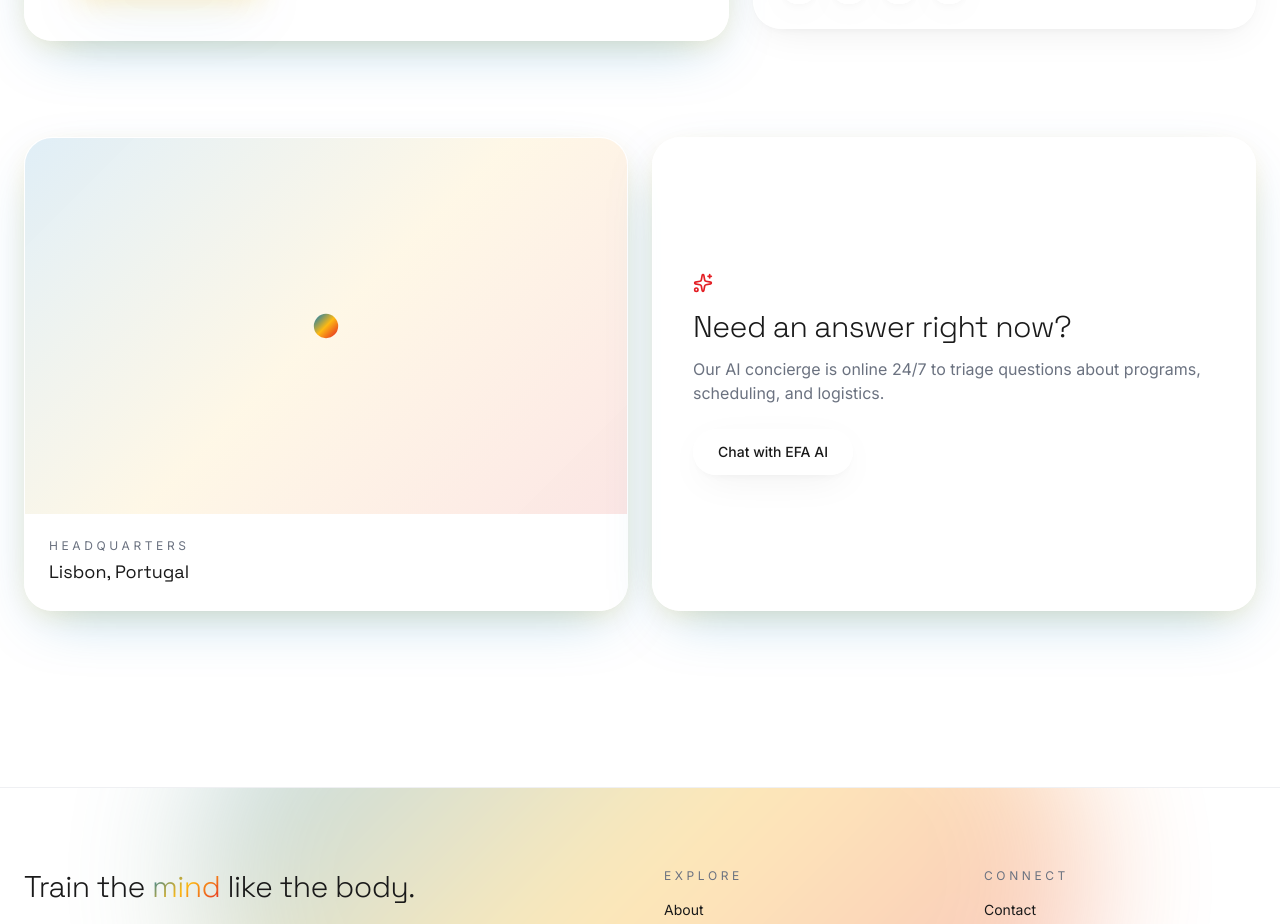
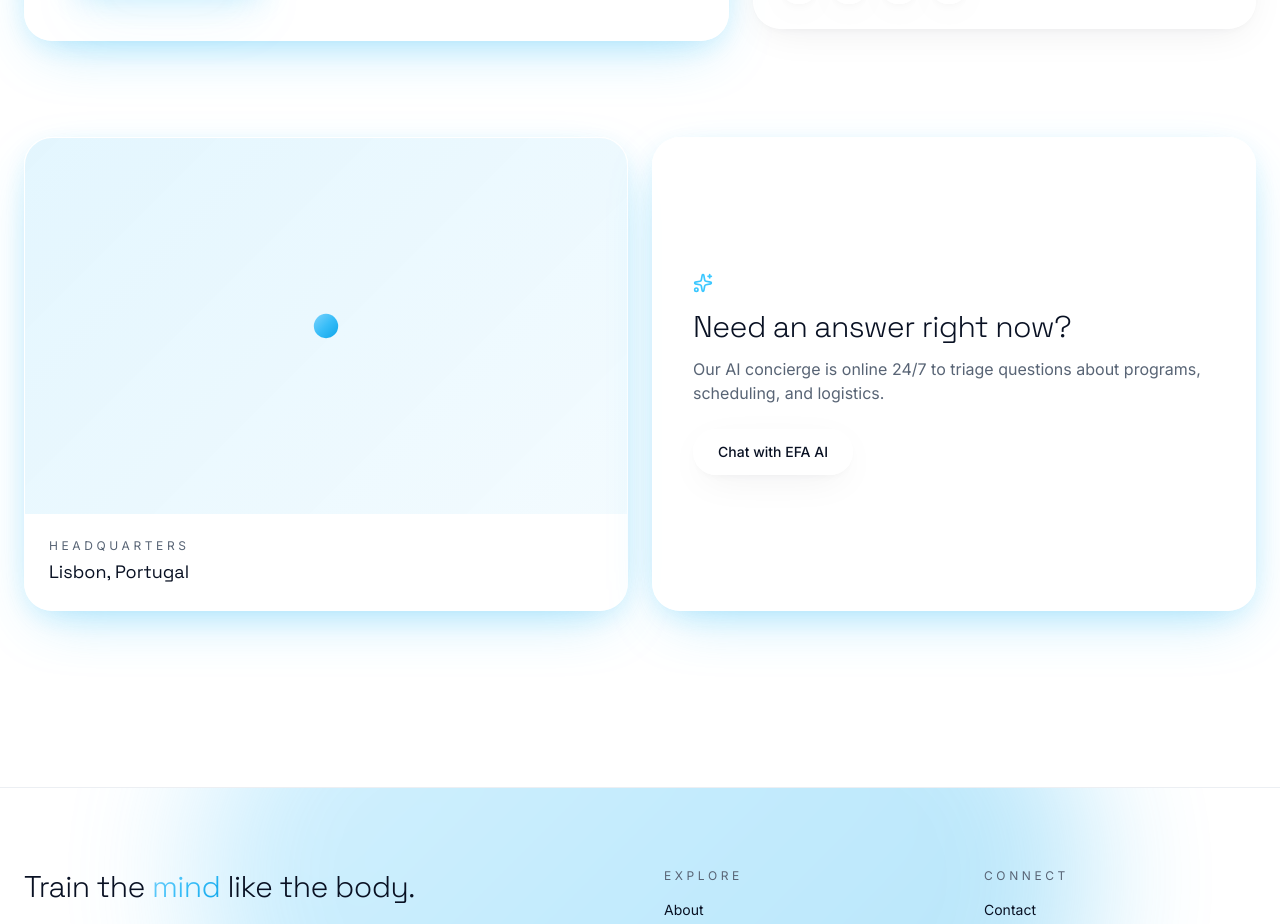
Before and after one commit to Dhanush6371/emotional, a React (Vite) app: page /contact in a window 1280 px wide. Shown: the part 840-1764 px from the top of the page. Built offline with nearby package versions, Linux system fonts and the light colour scheme.

Commit message:
color_pallate_neonblue_white

```diff
--- a/src/components/fx/GradientOrb.tsx
+++ b/src/components/fx/GradientOrb.tsx
@@ -8,7 +8,7 @@ export function GradientOrb({ className, size = 600 }: { className?: string; siz
       style={{
         width: size,
         height: size,
-        background: "radial-gradient(circle at 30% 30%, #0077BE, #FDB913 50%, transparent 70%)",
+        background: "radial-gradient(circle at 30% 30%, #38BDF8, #0EA5E9 50%, transparent 70%)",
       }}
     />
   );
--- a/src/components/fx/Hero3DOrb.tsx
+++ b/src/components/fx/Hero3DOrb.tsx
@@ -31,9 +31,9 @@ export function Hero3DOrb() {
   return (
     <Canvas camera={{ position: [0, 0, 4], fov: 45 }} dpr={[1, 2]} gl={{ antialias: true, alpha: true }}>
       <ambientLight intensity={0.6} />
-      <directionalLight position={[5, 5, 5]} intensity={1.2} color="#0077BE" />
-      <directionalLight position={[-5, -3, -2]} intensity={0.8} color="#87CEEB" />
-      <pointLight position={[0, 0, 3]} intensity={1.5} color="#FDB913" />
+      <directionalLight position={[5, 5, 5]} intensity={1.2} color="#38BDF8" />
+      <directionalLight position={[-5, -3, -2]} intensity={0.8} color="#7DD3FC" />
+      <pointLight position={[0, 0, 3]} intensity={1.5} color="#0EA5E9" />
       <Suspense fallback={null}>
         <Orb />
       </Suspense>
--- a/src/routes/about.tsx
+++ b/src/routes/about.tsx
@@ -36,8 +36,8 @@ function AboutPage() {
     <div className="relative">
       <section className="relative pt-40 pb-20 bg-gradient-to-br from-background via-iceberg-light/10 to-frost/30">
         <GradientOrb className="-right-40 top-20" size={500} />
-        {/* Medicine Wheel accent */}
-        <div className="absolute top-20 left-10 w-[400px] h-[400px] bg-medicine-yellow/8 rounded-full blur-3xl" />
+        {/* Cool blue accents */}
+        <div className="absolute top-20 left-10 w-[400px] h-[400px] bg-iceberg-light/10 rounded-full blur-3xl" />
         <div className="absolute bottom-10 right-20 w-[350px] h-[350px] bg-iceberg-blue/10 rounded-full blur-3xl" />
         <div className="mx-auto max-w-5xl px-6 text-center relative z-10">
           <p className="text-xs uppercase tracking-[0.4em] text-accent">About</p>
--- a/src/routes/blog.tsx
+++ b/src/routes/blog.tsx
@@ -52,8 +52,8 @@ function BlogPage() {
 
       <section className="relative pt-40 pb-12 bg-gradient-to-br from-background via-frost/20 to-iceberg-light/10">
         <GradientOrb className="-right-40 top-20" size={500} />
-        {/* Subtle wisdom accent (North - White) */}
-        <div className="absolute top-10 left-1/4 w-[400px] h-[400px] bg-medicine-yellow/6 rounded-full blur-3xl" />
+        {/* Cool blue wisdom */}
+        <div className="absolute top-10 left-1/4 w-[400px] h-[400px] bg-iceberg-light/8 rounded-full blur-3xl" />
         <div className="mx-auto max-w-5xl px-6 text-center relative z-10">
           <p className="text-xs uppercase tracking-[0.4em] text-accent">Insights</p>
           <h1 className="mt-4 font-display text-6xl font-light leading-[0.95] sm:text-8xl">
--- a/src/routes/booking.tsx
+++ b/src/routes/booking.tsx
@@ -34,8 +34,8 @@ function BookingPage() {
     <div className="relative min-h-screen pt-32 pb-20 bg-gradient-to-b from-background via-frost/30 to-background">
       <GradientOrb className="-left-40 top-20" size={500} />
       <GradientOrb className="-right-40 bottom-0" size={500} />
-      {/* Holistic balance - all four directions subtly present */}
-      <div className="absolute top-20 right-20 w-[350px] h-[350px] bg-medicine-yellow/8 rounded-full blur-3xl" />
+      {/* Cool blue balance */}
+      <div className="absolute top-20 right-20 w-[350px] h-[350px] bg-iceberg-light/10 rounded-full blur-3xl" />
       <div className="absolute bottom-20 left-20 w-[350px] h-[350px] bg-iceberg-blue/10 rounded-full blur-3xl" />
 
       <div className="mx-auto max-w-4xl px-6 relative z-10">
--- a/src/routes/coaching.tsx
+++ b/src/routes/coaching.tsx
@@ -39,7 +39,7 @@ function CoachingPage() {
         <GradientOrb className="-right-40 top-20" size={500} />
         {/* Iceberg depth visualization */}
         <div className="absolute inset-0 bg-gradient-to-b from-transparent via-iceberg-blue/5 to-transparent" />
-        <div className="absolute top-10 left-10 w-[450px] h-[450px] bg-medicine-yellow/6 rounded-full blur-3xl" />
+        <div className="absolute top-10 left-10 w-[450px] h-[450px] bg-iceberg-light/8 rounded-full blur-3xl" />
         <div className="mx-auto max-w-5xl px-6 text-center relative z-10">
           <p className="text-xs uppercase tracking-[0.4em] text-accent">Coaching Program</p>
           <h1 className="mt-4 font-display text-6xl font-light leading-[0.95] sm:text-8xl">
--- a/src/routes/contact.tsx
+++ b/src/routes/contact.tsx
@@ -24,9 +24,9 @@ function ContactPage() {
     <div className="relative">
       <section className="relative pt-40 pb-12 bg-gradient-to-br from-background via-iceberg-light/8 to-frost/20">
         <GradientOrb className="-left-40 top-20" size={500} />
-        {/* Connection and communication energy */}
-        <div className="absolute top-0 right-1/4 w-[400px] h-[400px] bg-medicine-red/6 rounded-full blur-3xl" />
-        <div className="absolute bottom-0 left-1/3 w-[350px] h-[350px] bg-iceberg-blue/8 rounded-full blur-3xl" />
+        {/* Cool blue communication */}
+        <div className="absolute top-0 right-1/4 w-[400px] h-[400px] bg-iceberg-blue/8 rounded-full blur-3xl" />
+        <div className="absolute bottom-0 left-1/3 w-[350px] h-[350px] bg-iceberg-light/10 rounded-full blur-3xl" />
         <div className="mx-auto max-w-5xl px-6 text-center relative z-10">
           <p className="text-xs uppercase tracking-[0.4em] text-accent">Contact</p>
           <h1 className="mt-4 font-display text-6xl font-light leading-[0.95] sm:text-8xl">
@@ -108,8 +108,8 @@ function ContactPage() {
                   ))}
                   <defs>
                     <linearGradient id="g" x1="0" x2="1">
-                      <stop offset="0%" stopColor="#0077BE" />
-                      <stop offset="100%" stopColor="#FDB913" />
+                      <stop offset="0%" stopColor="#7DD3FC" />
+                      <stop offset="100%" stopColor="#0EA5E9" />
                     </linearGradient>
                   </defs>
                 </svg>
--- a/src/routes/podcast.tsx
+++ b/src/routes/podcast.tsx
@@ -37,11 +37,11 @@ function PodcastPage() {
   );
   return (
     <div className="relative">
-      <section className="relative pt-40 pb-12 bg-gradient-to-br from-background via-frost/25 to-medicine-yellow/5">
+      <section className="relative pt-40 pb-12 bg-gradient-to-br from-background via-frost/25 to-iceberg-light/8">
         <GradientOrb className="-right-40 top-20" size={500} />
-        {/* Voice and wisdom energy */}
+        {/* Cool blue voice energy */}
         <div className="absolute top-10 left-10 w-[450px] h-[450px] bg-iceberg-blue/8 rounded-full blur-3xl" />
-        <div className="absolute bottom-10 right-1/4 w-[400px] h-[400px] bg-medicine-yellow/6 rounded-full blur-3xl" />
+        <div className="absolute bottom-10 right-1/4 w-[400px] h-[400px] bg-iceberg-light/8 rounded-full blur-3xl" />
         <div className="mx-auto max-w-5xl px-6 text-center relative z-10">
           <p className="text-xs uppercase tracking-[0.4em] text-accent">Podcast</p>
           <h1 className="mt-4 font-display text-6xl font-light leading-[0.95] sm:text-8xl">
--- a/src/routes/services.tsx
+++ b/src/routes/services.tsx
@@ -30,11 +30,11 @@ const services = [
 function ServicesPage() {
   return (
     <div className="relative">
-      <section className="relative pt-40 pb-16 bg-gradient-to-br from-background via-frost/20 to-medicine-yellow/5">
+      <section className="relative pt-40 pb-16 bg-gradient-to-br from-background via-frost/20 to-iceberg-light/8">
         <GradientOrb className="-left-40 top-20" size={500} />
-        {/* Subtle Medicine Wheel presence */}
+        {/* Cool blue presence */}
         <div className="absolute top-0 right-0 w-[500px] h-[500px] bg-iceberg-blue/8 rounded-full blur-3xl" />
-        <div className="absolute bottom-0 left-1/4 w-[400px] h-[400px] bg-medicine-red/5 rounded-full blur-3xl" />
+        <div className="absolute bottom-0 left-1/4 w-[400px] h-[400px] bg-iceberg-light/8 rounded-full blur-3xl" />
         <div className="mx-auto max-w-5xl px-6 text-center relative z-10">
           <p className="text-xs uppercase tracking-[0.4em] text-accent">Services</p>
           <h1 className="mt-4 font-display text-6xl font-light leading-[0.95] sm:text-8xl">
--- a/src/routes/testimonials.tsx
+++ b/src/routes/testimonials.tsx
@@ -43,9 +43,9 @@ function Page() {
     <div className="relative">
       <section className="relative pt-40 pb-12 bg-gradient-to-br from-background via-iceberg-light/10 to-frost/25">
         <GradientOrb className="-left-40 top-20" size={500} />
-        {/* Transformation and growth energy */}
-        <div className="absolute top-0 right-10 w-[450px] h-[450px] bg-medicine-red/7 rounded-full blur-3xl" />
-        <div className="absolute bottom-0 left-1/4 w-[400px] h-[400px] bg-medicine-yellow/8 rounded-full blur-3xl" />
+        {/* Cool blue transformation */}
+        <div className="absolute top-0 right-10 w-[450px] h-[450px] bg-iceberg-blue/10 rounded-full blur-3xl" />
+        <div className="absolute bottom-0 left-1/4 w-[400px] h-[400px] bg-iceberg-light/10 rounded-full blur-3xl" />
         <div className="mx-auto max-w-5xl px-6 text-center relative z-10">
           <p className="text-xs uppercase tracking-[0.4em] text-accent">Stories</p>
           <h1 className="mt-4 font-display text-6xl font-light leading-[0.95] sm:text-8xl">
--- a/src/styles.css
+++ b/src/styles.css
@@ -9,212 +9,147 @@
   --radius-2xl: calc(var(--radius) + 8px);
   --radius-3xl: calc(var(--radius) + 12px);
   --radius-4xl: calc(var(--radius) + 16px);
-
-  /* Medicine Wheel Logo Colors - Exact Hex Values */
-  --color-medicine-yellow: #FDB913;
-  --color-medicine-red: #E31E24;
-  --color-medicine-black: #000000;
-  --color-medicine-white: #FFFFFF;
-  --color-iceberg-blue: #0077BE;
-  --color-iceberg-light: #87CEEB;
-  --color-iceberg-deep: #003D5B;
-
-  /* Base System Colors */
-  --color-background: #FFFFFF;
-  --color-foreground: #1A1A1A;
-  --color-card: #FFFFFF;
-  --color-card-foreground: #1A1A1A;
-  --color-popover: #FFFFFF;
-  --color-popover-foreground: #1A1A1A;
-  --color-primary: #0077BE;
-  --color-primary-foreground: #FFFFFF;
-  --color-secondary: #FFF8E7;
-  --color-secondary-foreground: #1A1A1A;
-  --color-muted: #F5F5F5;
-  --color-muted-foreground: #6B7280;
-  --color-accent: #E31E24;
-  --color-accent-foreground: #FFFFFF;
-  --color-destructive: #E31E24;
-  --color-destructive-foreground: #FFFFFF;
-  --color-border: #E5E7EB;
-  --color-input: #F3F4F6;
-  --color-ring: #0077BE;
-
-  /* Charts */
-  --color-chart-1: #FDB913;
-  --color-chart-2: #E31E24;
-  --color-chart-3: #0077BE;
-  --color-chart-4: #87CEEB;
-  --color-chart-5: #003D5B;
-
-  /* Sidebar */
-  --color-sidebar: #F8F9FA;
-  --color-sidebar-foreground: #1A1A1A;
-  --color-sidebar-primary: #0077BE;
-  --color-sidebar-primary-foreground: #FFFFFF;
-  --color-sidebar-accent: #F5F5F5;
-  --color-sidebar-accent-foreground: #1A1A1A;
-  --color-sidebar-border: #E5E7EB;
-  --color-sidebar-ring: #0077BE;
-
+  --color-background: var(--background);
+  --color-foreground: var(--foreground);
+  --color-card: var(--card);
+  --color-card-foreground: var(--card-foreground);
+  --color-popover: var(--popover);
+  --color-popover-foreground: var(--popover-foreground);
+  --color-primary: var(--primary);
+  --color-primary-foreground: var(--primary-foreground);
+  --color-secondary: var(--secondary);
+  --color-secondary-foreground: var(--secondary-foreground);
+  --color-muted: var(--muted);
+  --color-muted-foreground: var(--muted-foreground);
+  --color-accent: var(--accent);
+  --color-accent-foreground: var(--accent-foreground);
+  --color-destructive: var(--destructive);
+  --color-destructive-foreground: var(--destructive-foreground);
+  --color-border: var(--border);
+  --color-input: var(--input);
+  --color-ring: var(--ring);
+  --color-chart-1: var(--chart-1);
+  --color-chart-2: var(--chart-2);
+  --color-chart-3: var(--chart-3);
+  --color-chart-4: var(--chart-4);
+  --color-chart-5: var(--chart-5);
+  --color-sidebar: var(--sidebar);
+  --color-sidebar-foreground: var(--sidebar-foreground);
+  --color-sidebar-primary: var(--sidebar-primary);
+  --color-sidebar-primary-foreground: var(--sidebar-primary-foreground);
+  --color-sidebar-accent: var(--sidebar-accent);
+  --color-sidebar-accent-foreground: var(--sidebar-accent-foreground);
+  --color-sidebar-border: var(--sidebar-border);
+  --color-sidebar-ring: var(--sidebar-ring);
+  --color-neon-blue: var(--neon-blue);
+  --color-frost: var(--frost);
+  --color-silver: var(--silver);
+  --color-iceberg-light: var(--iceberg-light);
+  --color-iceberg-blue: var(--iceberg-blue);
   --font-display: "Space Grotesk", ui-sans-serif, system-ui, sans-serif;
   --font-sans: "Inter", ui-sans-serif, system-ui, sans-serif;
 }
 
 :root {
   --radius: 1rem;
+  /* Pure White / Frost / Silver */
+  --background: oklch(1 0 0);
+  --frost: oklch(0.984 0.005 247);
+  --silver: oklch(0.91 0.012 250);
+  --foreground: oklch(0.18 0.04 265);
+  --card: oklch(1 0 0);
+  --card-foreground: oklch(0.18 0.04 265);
+  --popover: oklch(1 0 0);
+  --popover-foreground: oklch(0.18 0.04 265);
+  /* Neon Blue #38BDF8 */
+  --neon-blue: oklch(0.78 0.14 230);
+  --primary: oklch(0.78 0.14 230);
+  --primary-foreground: oklch(0.99 0 0);
+  /* Iceberg colors - light blue tones only */
+  --iceberg-light: oklch(0.88 0.06 230);
+  --iceberg-blue: oklch(0.78 0.14 230);
+  --gradient-iceberg: linear-gradient(135deg, #7DD3FC 0%, #38BDF8 50%, #0EA5E9 100%);
+  /* Accent collapses to neon blue */
+  --accent: oklch(0.78 0.14 230);
+  --accent-foreground: oklch(0.99 0 0);
+  --secondary: oklch(0.97 0.008 250);
+  --secondary-foreground: oklch(0.18 0.04 265);
+  --muted: oklch(0.97 0.008 250);
+  --muted-foreground: oklch(0.5 0.03 255);
+  --destructive: oklch(0.6 0.24 27);
+  --destructive-foreground: oklch(0.99 0 0);
+  --border: oklch(0.92 0.012 250);
+  --input: oklch(0.94 0.01 250);
+  --ring: oklch(0.78 0.14 230);
+  --chart-1: oklch(0.646 0.222 41.116);
+  --chart-2: oklch(0.6 0.118 184.704);
+  --chart-3: oklch(0.398 0.07 227.392);
+  --chart-4: oklch(0.828 0.189 84.429);
+  --chart-5: oklch(0.769 0.188 70.08);
+  --sidebar: oklch(0.984 0.005 247);
+  --sidebar-foreground: oklch(0.18 0.04 265);
+  --sidebar-primary: oklch(0.78 0.14 230);
+  --sidebar-primary-foreground: oklch(0.99 0 0);
+  --sidebar-accent: oklch(0.97 0.008 250);
+  --sidebar-accent-foreground: oklch(0.18 0.04 265);
+  --sidebar-border: oklch(0.92 0.012 250);
+  --sidebar-ring: oklch(0.78 0.14 230);
 
-  /* Medicine Wheel Logo Colors */
-  --medicine-yellow: #FDB913;
-  --medicine-red: #E31E24;
-  --medicine-black: #000000;
-  --medicine-white: #FFFFFF;
-  --iceberg-blue: #0077BE;
-  --iceberg-light: #87CEEB;
-  --iceberg-deep: #003D5B;
-
-  /* Base Colors */
-  --background: #FFFFFF;
-  --frost: #F8F9FA;
-  --silver: #E8EAED;
-  --foreground: #1A1A1A;
-  --card: #FFFFFF;
-  --card-foreground: #1A1A1A;
-  --popover: #FFFFFF;
-  --popover-foreground: #1A1A1A;
-
-  /* Primary - Iceberg Blue */
-  --primary: #0077BE;
-  --primary-foreground: #FFFFFF;
-
-  /* Secondary - Medicine Yellow */
-  --secondary: #FFF8E7;
-  --secondary-foreground: #1A1A1A;
-
-  /* Accent - Medicine Red */
-  --accent: #E31E24;
-  --accent-foreground: #FFFFFF;
-
-  /* Muted */
-  --muted: #F5F5F5;
-  --muted-foreground: #6B7280;
-
-  /* Destructive */
-  --destructive: #E31E24;
-  --destructive-foreground: #FFFFFF;
-
-  /* Borders & Inputs */
-  --border: #E5E7EB;
-  --input: #F3F4F6;
-  --ring: #0077BE;
-
-  /* Charts - Medicine Wheel colors */
-  --chart-1: #FDB913;
-  --chart-2: #E31E24;
-  --chart-3: #0077BE;
-  --chart-4: #87CEEB;
-  --chart-5: #003D5B;
-
-  /* Sidebar */
-  --sidebar: #F8F9FA;
-  --sidebar-foreground: #1A1A1A;
-  --sidebar-primary: #0077BE;
-  --sidebar-primary-foreground: #FFFFFF;
-  --sidebar-accent: #F5F5F5;
-  --sidebar-accent-foreground: #1A1A1A;
-  --sidebar-border: #E5E7EB;
-  --sidebar-ring: #0077BE;
-
-  /* Medicine Wheel gradient - Four directions */
-  --gradient-medicine-wheel: linear-gradient(135deg,
-      #FDB913 0%,
-      /* Yellow - East */
-      #E31E24 33%,
-      /* Red - South */
-      #000000 66%,
-      /* Black - West */
-      #FFFFFF 100%
-      /* White - North */
-    );
-
-  /* Iceberg gradient - Depth to surface */
-  --gradient-iceberg: linear-gradient(180deg,
-      #87CEEB 0%,
-      /* Light ice surface */
-      #0077BE 50%,
-      /* Ocean blue */
-      #003D5B 100%
-      /* Deep waters */
-    );
-
-  /* Holistic balance gradient - Blue, Yellow, Red */
-  --gradient-glow: linear-gradient(135deg,
-      #0077BE 0%,
-      /* Blue - emotional depth */
-      #FDB913 50%,
-      /* Yellow - enlightenment */
-      #E31E24 100%
-      /* Red - passion */
-    );
-
-  --gradient-soft: linear-gradient(135deg,
-      rgba(0, 119, 190, 0.12),
-      rgba(253, 185, 19, 0.10),
-      rgba(227, 49, 36, 0.12));
-
-  --shadow-glow: 0 20px 60px -20px rgba(0, 119, 190, 0.35),
-    0 8px 30px -10px rgba(253, 185, 19, 0.30);
-  --shadow-soft: 0 10px 40px -10px rgba(0, 0, 0, 0.08),
-    0 4px 12px -4px rgba(0, 0, 0, 0.05);
-  --glass-bg: rgba(255, 255, 255, 0.65);
-  --glass-border: rgba(255, 255, 255, 0.8);
+  /* Blue gradient for buttons and accents */
+  --gradient-glow: linear-gradient(135deg, #7DD3FC 0%, #38BDF8 50%, #0EA5E9 100%);
+  --gradient-soft: linear-gradient(135deg, rgba(56, 189, 248, 0.14), rgba(56, 189, 248, 0.06));
+  --gradient-heading: linear-gradient(135deg, #7DD3FC 0%, #38BDF8 50%, #0EA5E9 100%);
+  --shadow-glow: 0 20px 60px -20px rgba(56, 189, 248, 0.40), 0 8px 30px -10px rgba(56, 189, 248, 0.30);
+  --shadow-soft: 0 10px 40px -10px rgba(15, 23, 42, 0.08), 0 4px 12px -4px rgba(15, 23, 42, 0.05);
+  --glass-bg: rgba(255, 255, 255, 0.55);
+  --glass-border: rgba(255, 255, 255, 0.7);
   --cursor-x: 50%;
   --cursor-y: 50%;
 }
 
 .dark {
-  --background: #0A0A0A;
-  --foreground: #FAFAFA;
-  --card: #1A1A1A;
-  --card-foreground: #FAFAFA;
-  --popover: #1A1A1A;
-  --popover-foreground: #FAFAFA;
-  --primary: #0077BE;
-  --primary-foreground: #FFFFFF;
-  --secondary: #2A2A2A;
-  --secondary-foreground: #FAFAFA;
-  --muted: #2A2A2A;
-  --muted-foreground: #A1A1AA;
-  --accent: #E31E24;
-  --accent-foreground: #FFFFFF;
-  --destructive: #E31E24;
-  --destructive-foreground: #FFFFFF;
-  --border: rgba(255, 255, 255, 0.1);
-  --input: rgba(255, 255, 255, 0.15);
-  --ring: #0077BE;
-  --chart-1: #FDB913;
-  --chart-2: #E31E24;
-  --chart-3: #0077BE;
-  --chart-4: #87CEEB;
-  --chart-5: #003D5B;
-  --sidebar: #1A1A1A;
-  --sidebar-foreground: #FAFAFA;
-  --sidebar-primary: #0077BE;
-  --sidebar-primary-foreground: #FFFFFF;
-  --sidebar-accent: #2A2A2A;
-  --sidebar-accent-foreground: #FAFAFA;
-  --sidebar-border: rgba(255, 255, 255, 0.1);
-  --sidebar-ring: #0077BE;
+  --background: oklch(0.129 0.042 264.695);
+  --foreground: oklch(0.984 0.003 247.858);
+  --card: oklch(0.208 0.042 265.755);
+  --card-foreground: oklch(0.984 0.003 247.858);
+  --popover: oklch(0.208 0.042 265.755);
+  --popover-foreground: oklch(0.984 0.003 247.858);
+  --primary: oklch(0.929 0.013 255.508);
+  --primary-foreground: oklch(0.208 0.042 265.755);
+  --secondary: oklch(0.279 0.041 260.031);
+  --secondary-foreground: oklch(0.984 0.003 247.858);
+  --muted: oklch(0.279 0.041 260.031);
+  --muted-foreground: oklch(0.704 0.04 256.788);
+  --accent: oklch(0.279 0.041 260.031);
+  --accent-foreground: oklch(0.984 0.003 247.858);
+  --destructive: oklch(0.704 0.191 22.216);
+  --destructive-foreground: oklch(0.984 0.003 247.858);
+  --border: oklch(1 0 0 / 10%);
+  --input: oklch(1 0 0 / 15%);
+  --ring: oklch(0.551 0.027 264.364);
+  --chart-1: oklch(0.488 0.243 264.376);
+  --chart-2: oklch(0.696 0.17 162.48);
+  --chart-3: oklch(0.769 0.188 70.08);
+  --chart-4: oklch(0.627 0.265 303.9);
+  --chart-5: oklch(0.645 0.246 16.439);
+  --sidebar: oklch(0.208 0.042 265.755);
+  --sidebar-foreground: oklch(0.984 0.003 247.858);
+  --sidebar-primary: oklch(0.488 0.243 264.376);
+  --sidebar-primary-foreground: oklch(0.984 0.003 247.858);
+  --sidebar-accent: oklch(0.279 0.041 260.031);
+  --sidebar-accent-foreground: oklch(0.984 0.003 247.858);
+  --sidebar-border: oklch(1 0 0 / 10%);
+  --sidebar-ring: oklch(0.551 0.027 264.364);
 }
 
 @layer base {
   * {
-    border-color: var(--border);
+    border-color: var(--color-border);
   }
 
   body {
-    background-color: var(--background);
-    color: var(--foreground);
+    background-color: var(--color-background);
+    color: var(--color-foreground);
     font-family: var(--font-sans);
     -webkit-font-smoothing: antialiased;
     overflow-x: hidden;
@@ -239,32 +174,18 @@
   }
 
   .glass-strong {
-    background: rgba(255, 255, 255, 0.75);
+    background: rgba(255, 255, 255, 0.7);
     backdrop-filter: blur(40px) saturate(200%);
     -webkit-backdrop-filter: blur(40px) saturate(200%);
-    border: 1px solid rgba(255, 255, 255, 0.85);
+    border: 1px solid rgba(255, 255, 255, 0.8);
     box-shadow: var(--shadow-glow);
   }
 
   .text-gradient {
     background: var(--gradient-glow);
     -webkit-background-clip: text;
+    -webkit-text-fill-color: transparent;
     background-clip: text;
-    color: transparent;
-  }
-
-  .text-medicine-wheel {
-    background: var(--gradient-medicine-wheel);
-    -webkit-background-clip: text;
-    background-clip: text;
-    color: transparent;
-  }
-
-  .text-iceberg {
-    background: var(--gradient-iceberg);
-    -webkit-background-clip: text;
-    background-clip: text;
-    color: transparent;
   }
 
   .bg-gradient-glow {
@@ -275,14 +196,6 @@
     background: var(--gradient-soft);
   }
 
-  .bg-gradient-medicine-wheel {
-    background: var(--gradient-medicine-wheel);
-  }
-
-  .bg-gradient-iceberg {
-    background: var(--gradient-iceberg);
-  }
-
   .shadow-glow {
     box-shadow: var(--shadow-glow);
   }
@@ -291,14 +204,13 @@
     box-shadow: var(--shadow-soft);
   }
 
-  .medicine-ring {
-    box-shadow: 0 0 0 1px rgba(0, 119, 190, 0.25),
-      0 0 30px rgba(253, 185, 19, 0.25);
+  .neon-ring {
+    box-shadow: 0 0 0 1px rgba(56, 189, 248, 0.30), 0 0 30px rgba(56, 189, 248, 0.30);
   }
 
   .cursor-glow-bg {
     background: radial-gradient(600px circle at var(--cursor-x) var(--cursor-y),
-        rgba(0, 119, 190, 0.10), rgba(253, 185, 19, 0.06) 30%, transparent 60%);
+        rgba(56, 189, 248, 0.12), rgba(56, 189, 248, 0.04) 30%, transparent 60%);
   }
 
   @keyframes float-y {
```
Also changed, not shown: src/routes/index.tsx (+9 -9 lines).
